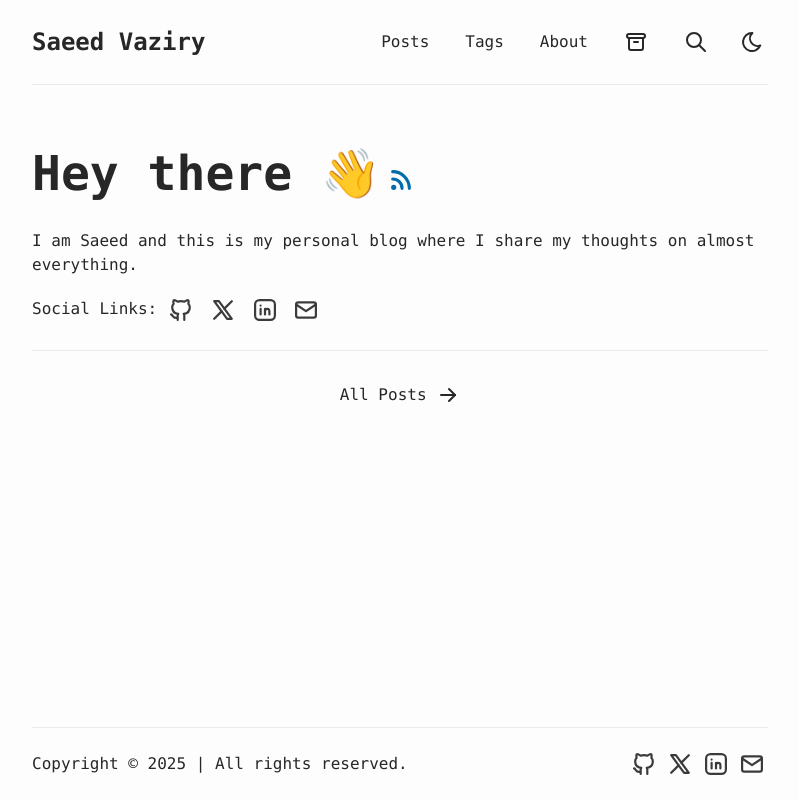
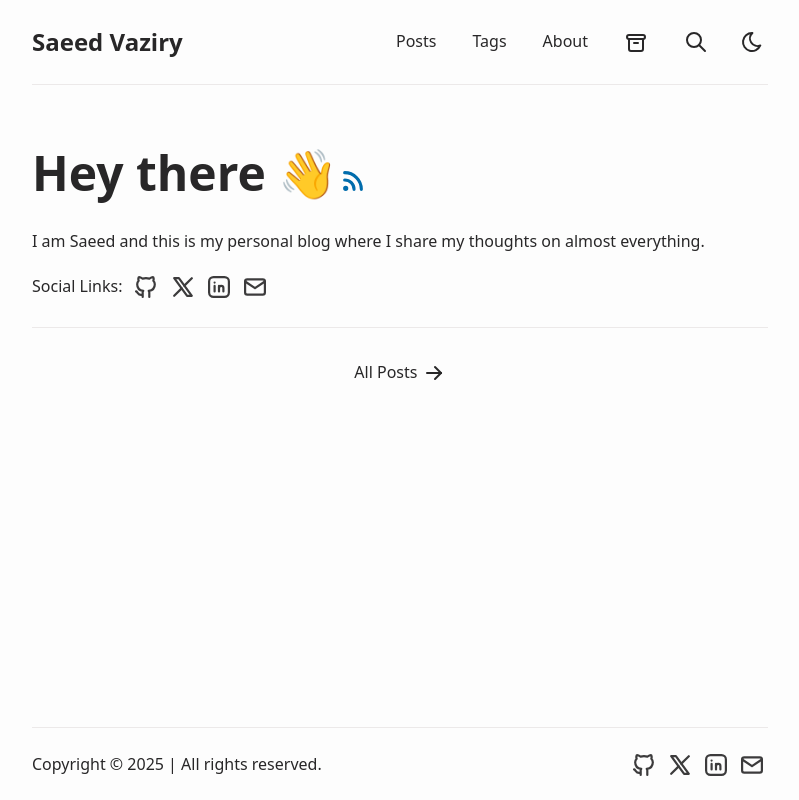
Before and after one commit to saeedvaziry/saeedvaziry.com, an Astro site: page / in a window 1280 px wide. Shown: the whole page, without its empty margins (240-1039 px from the left). Built offline with nearby package versions, Linux system fonts and the light colour scheme; Astro itself is replaced by a stand-in of ours.

Commit message:
fix font

```diff
--- a/src/styles/global.css
+++ b/src/styles/global.css
@@ -38,7 +38,7 @@ html[data-theme="dark"] {
     @apply overflow-y-scroll scroll-smooth;
   }
   body {
-    @apply flex min-h-svh flex-col bg-background font-mono text-foreground selection:bg-accent/75 selection:text-background;
+    @apply flex min-h-svh flex-col bg-background text-foreground selection:bg-accent/75 selection:text-background;
   }
   a,
   button {
```
